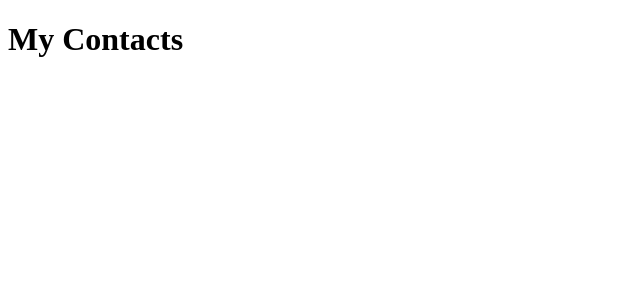
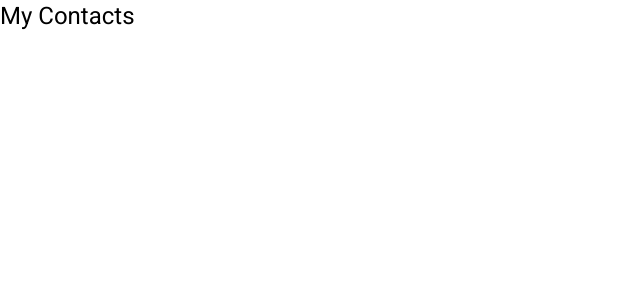
Before and after one commit to munsa/contacts-book, an Angular app: page / in a window 1280 px wide. Shown: the top 300 px of the page, without its empty margins (0-640 px from the left). Built offline with nearby package versions, Linux system fonts and the light colour scheme.

Commit message:
setup material

```diff
--- a/angular.json
+++ b/angular.json
@@ -28,6 +28,7 @@
               "src/assets"
             ],
             "styles": [
+              "./node_modules/@angular/material/prebuilt-themes/purple-green.css",
               "src/styles.scss"
             ],
             "scripts": []
@@ -92,6 +93,7 @@
               "src/assets"
             ],
             "styles": [
+              "./node_modules/@angular/material/prebuilt-themes/purple-green.css",
               "src/styles.scss"
             ],
             "scripts": []
--- a/package.json
+++ b/package.json
@@ -12,10 +12,12 @@
   "private": true,
   "dependencies": {
     "@angular/animations": "~9.1.12",
+    "@angular/cdk": "^9.2.4",
     "@angular/common": "~9.1.12",
     "@angular/compiler": "~9.1.12",
     "@angular/core": "~9.1.12",
     "@angular/forms": "~9.1.12",
+    "@angular/material": "^9.2.4",
     "@angular/platform-browser": "~9.1.12",
     "@angular/platform-browser-dynamic": "~9.1.12",
     "@angular/router": "~9.1.12",
--- a/src/index.html
+++ b/src/index.html
@@ -6,8 +6,10 @@
   <base href="/">
   <meta name="viewport" content="width=device-width, initial-scale=1">
   <link rel="icon" type="image/x-icon" href="favicon.ico">
+  <link href="https://fonts.googleapis.com/css?family=Roboto:300,400,500&display=swap" rel="stylesheet">
+  <link href="https://fonts.googleapis.com/icon?family=Material+Icons" rel="stylesheet">
 </head>
-<body>
+<body class="mat-typography">
   <app-root></app-root>
 </body>
 </html>
--- a/src/styles.scss
+++ b/src/styles.scss
@@ -1 +1,2 @@
-/* You can add global styles to this file, and also import other style files */
+html, body { height: 100%; }
+body { margin: 0; font-family: Roboto, "Helvetica Neue", sans-serif; }
```
Also changed, not shown: 1 other file (tests, documents, lock files or other folders).
